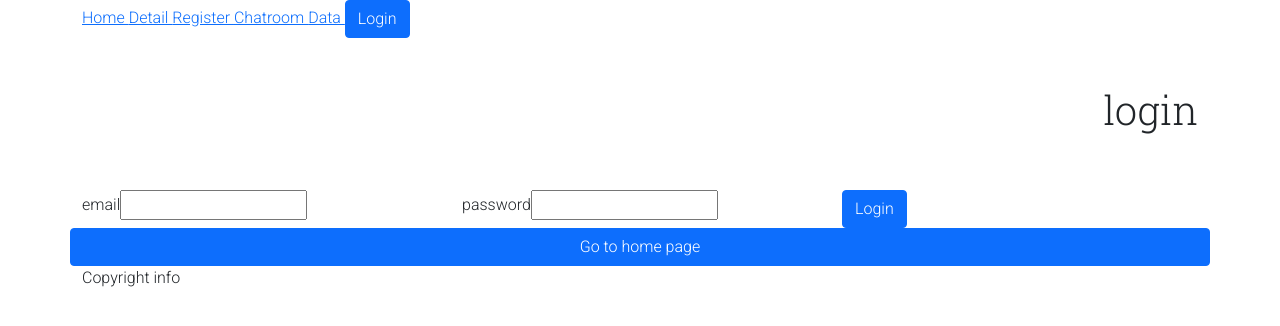
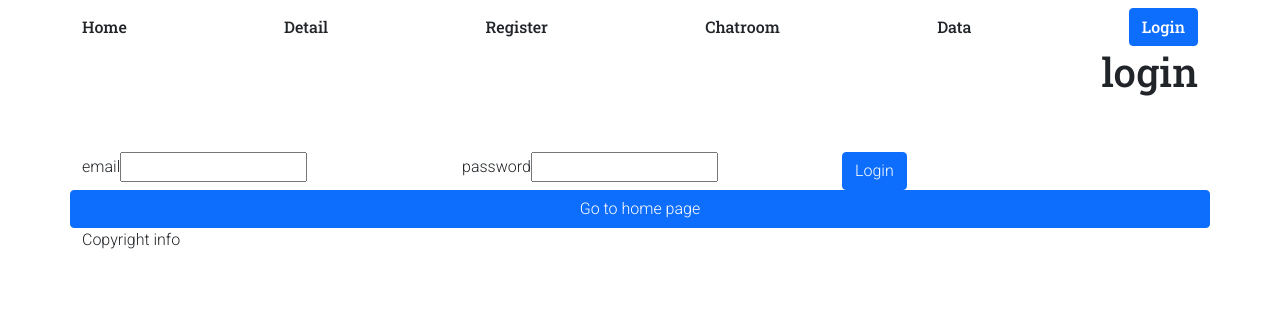
Before and after one commit to podmar/climbing-books, a React (Create React App) app: page /login in a window 1280 px wide. Shown: the top 326 px of the page. Built offline with nearby package versions, Linux system fonts and the light colour scheme; no server answers.

Commit message:
styled the navbar

```diff
--- a/src/components/App.css
+++ b/src/components/App.css
@@ -1,4 +1,4 @@
-@import url('https://fonts.googleapis.com/css2?family=Roboto+Condensed:wght@300&family=Roboto+Slab:wght@300&family=Roboto:wght@100;300&display=swap');
+@import url('https://fonts.googleapis.com/css2?family=Roboto+Condensed:wght@300&family=Roboto+Slab:wght@300;500&family=Roboto:wght@100;300&display=swap');
 /* font-family: 'Roboto', sans-serif;
 font-family: 'Roboto Condensed', sans-serif;
 font-family: 'Roboto Slab', serif; */
@@ -6,6 +6,12 @@ font-family: 'Roboto Slab', serif; */
 .App {
   text-align: left;
   font-family: 'Roboto', sans-serif;
+}
+
+.Nav {
+  color: inherit;
+  font-family: 'Roboto Slab', serif;
+  background-color: white;
 }
 
 h1 {
--- a/src/components/Nav.js
+++ b/src/components/Nav.js
@@ -1,5 +1,5 @@
 import React, { useContext } from 'react'
-import { Button } from 'react-bootstrap';
+import { Button, Container, Navbar, Row } from 'react-bootstrap';
 import { Link } from 'react-router-dom';
 import { AuthContext } from '../context/AuthContext';
 
@@ -18,17 +18,19 @@ function Nav() {
 
   return (
     <>
-        <nav>
-          <Link to="/"> Home </Link>
-          <Link to="detail"> Detail </Link>
-          <Link to="register"> Register </Link>
-          <Link to="chatroom"> Chatroom </Link>
-          <Link to="data"> Data </Link>
-          { user ?
-          <Button onClick={logout}>Logout</Button> :
-          <Button onClick={login}>Login</Button>
-          }
-        </nav>
+        <Navbar fixed="top" className='Nav'>
+          <Container>
+            <Link className='text-decoration-none Nav' to="/"> Home </Link>
+            <Link className='text-decoration-none Nav' to="detail"> Detail </Link>
+            <Link className='text-decoration-none Nav' to="register"> Register </Link>
+            <Link className='text-decoration-none Nav' to="chatroom"> Chatroom </Link>
+            <Link className='text-decoration-none Nav' to="data"> Data </Link>
+            { user ?
+              <Button onClick={logout}>Logout</Button> :
+              <Button onClick={login}>Login</Button>
+            }
+          </Container>
+        </Navbar>
     </>
   )
 }
--- a/src/views/Login.js
+++ b/src/views/Login.js
@@ -26,7 +26,7 @@ function Login() {
 
   return (
     <>
-    <Row className='justify-content-center py-5'>
+      <Row className='justify-content-center py-5'>
         <Col>
           <h1>login</h1>
         </Col>
```
